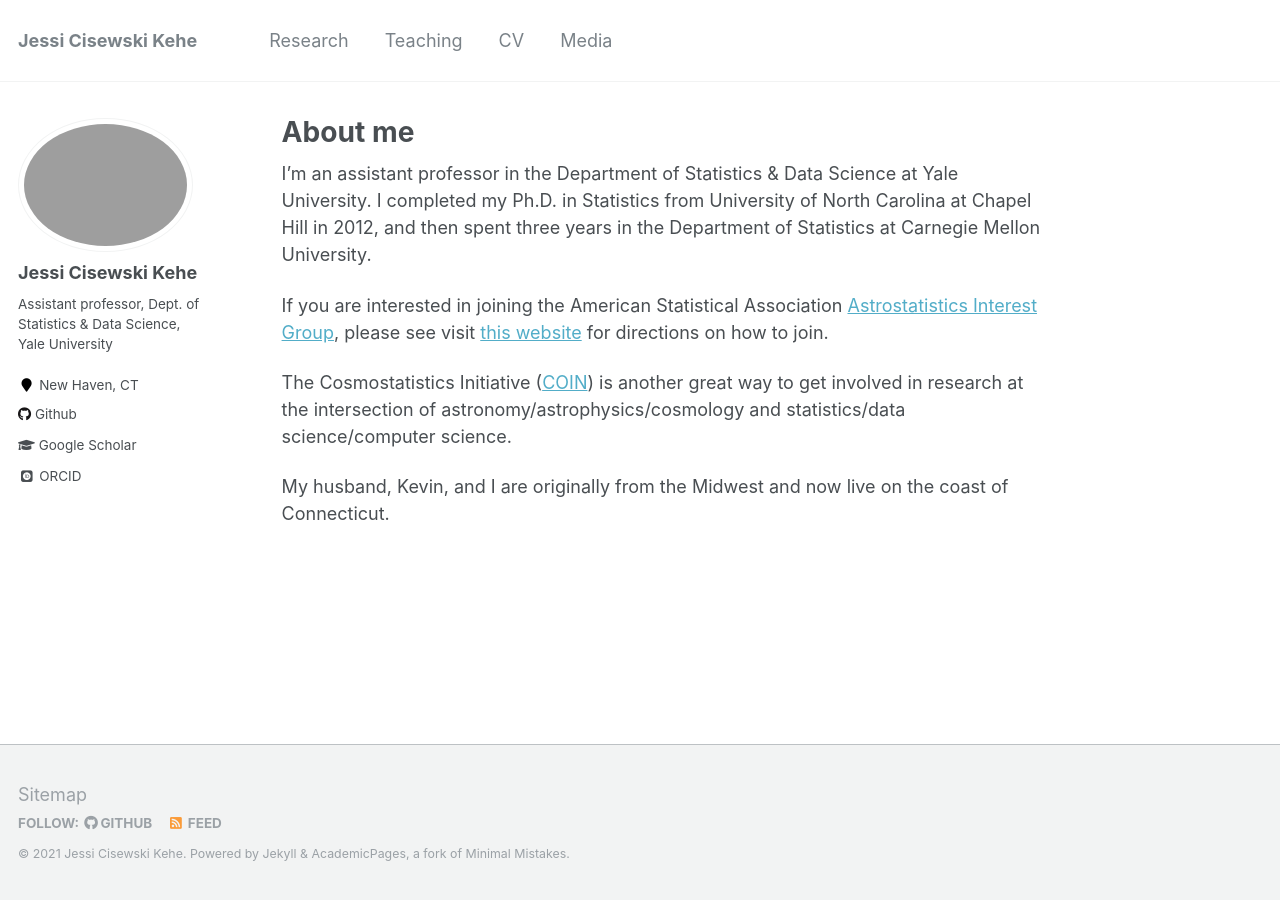
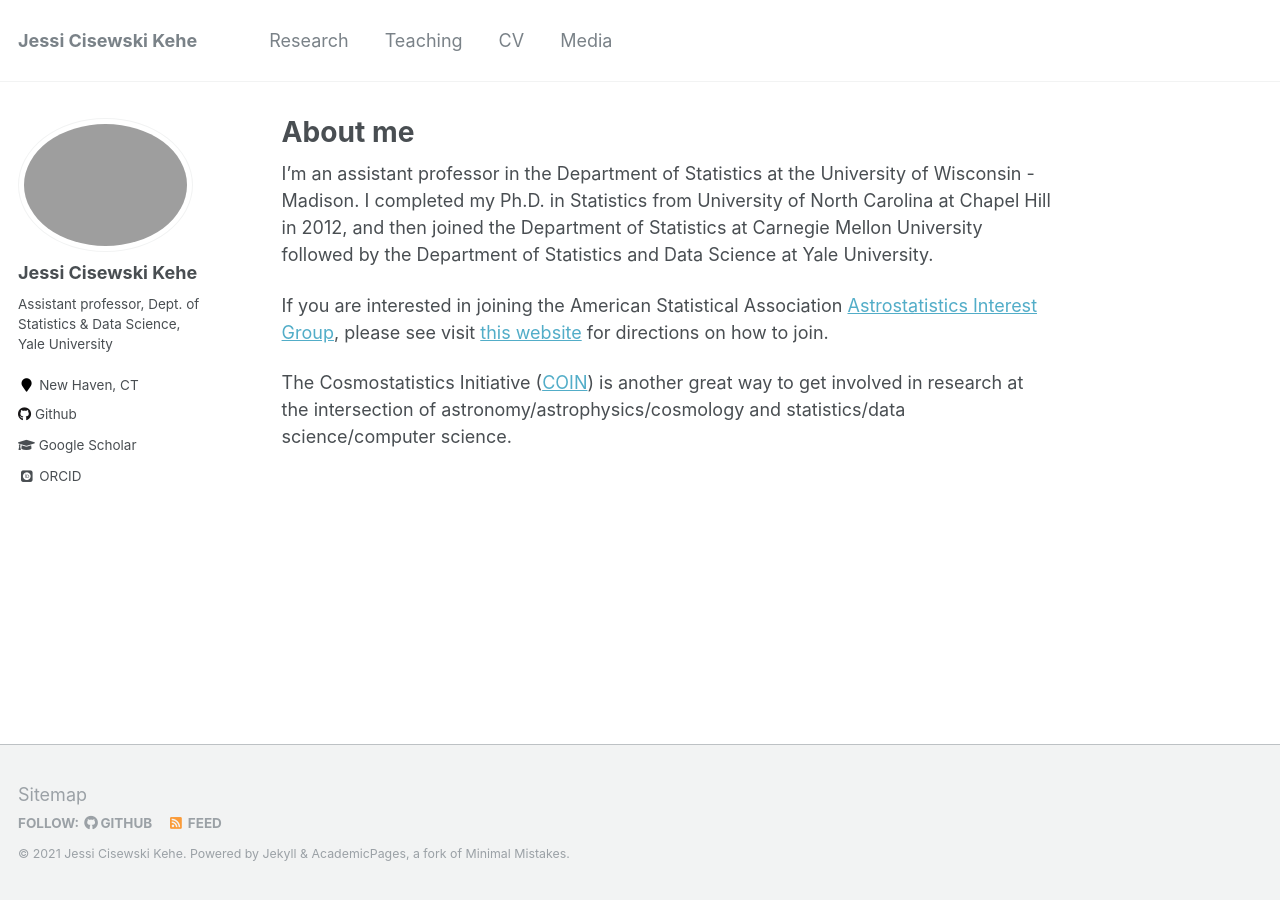
Before and after one commit to JessiCisewskiKehe/JessiCisewskiKehe.github.io, a Jekyll site: the page built from _pages/about.md, in a window 1280 px wide. Built offline with Jekyll 4.4.1, drawn with Linux system fonts in a browser that asks for light colours; some web fonts are replaced.

Commit message:
updated about to UW

```diff
--- a/_pages/about.md
+++ b/_pages/about.md
@@ -8,10 +8,8 @@ redirect_from:
   - /about.html
 ---
 
-I'm an assistant professor in the Department of Statistics & Data Science at Yale University.  I completed my Ph.D. in Statistics from University of North Carolina at Chapel Hill in 2012, and then spent three years in the Department of Statistics at Carnegie Mellon University.
+I'm an assistant professor in the Department of Statistics at the University of Wisconsin - Madison.  I completed my Ph.D. in Statistics from University of North Carolina at Chapel Hill in 2012, and then joined the Department of Statistics at Carnegie Mellon University followed by the Department of Statistics and Data Science at Yale University.
 
 If you are interested in joining the American Statistical Association [Astrostatistics Interest Group](http://magazine.amstat.org/blog/2014/08/01/astrostats-group/), please see visit [this website](https://community.amstat.org/astrostats/home) for directions on how to join.
 
 The Cosmostatistics Initiative ([COIN](https://cosmostatistics-initiative.org)) is another great way to get involved in research at the intersection of astronomy/astrophysics/cosmology and statistics/data science/computer science.
-
-My husband, Kevin, and I are originally from the Midwest and now live on the coast of Connecticut.
```
